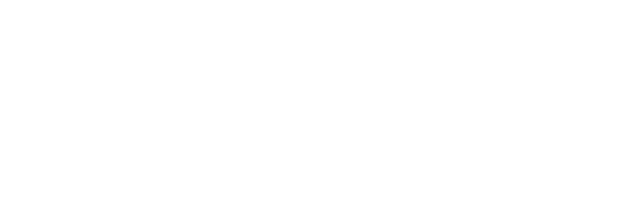
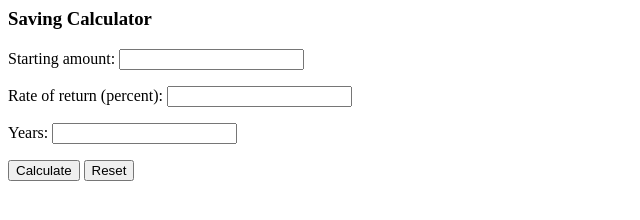
Before and after one commit to samirjha977/assignment-savings-calculator, a plain HTML site: page index.html in a window 1280 px wide. Shown: the whole page, without its empty margins (0-640 px from the left). Drawn offline with Linux system fonts and the light colour scheme.

Commit message:
Saving Cal

```diff
--- a/index.html
+++ b/index.html
@@ -1,13 +1,40 @@
 <html>
+
 <head>
-  <style>
-    /* Defines a cleaner look for tables */
-    table  { border-collapse: collapse; }
-    td, th { border: 1px solid black; padding: 3px 8px; }
-    th     { text-align: left; }
-  </style>
-  <script type="text/javascript" src="main.js" ></script>
+    <style>
+        /* Defines a cleaner look for tables */
+
+        table {
+            border-collapse: collapse;
+        }
+
+        td,
+        th {
+            border: 1px solid black;
+            padding: 3px 8px;
+        }
+
+        th {
+            text-align: left;
+        }
+    </style>
+    <script type="text/javascript" src="main.js"></script>
 </head>
+
 <body>
-</body>
+    <h3> Saving Calculator </h3>
+    <p>
+        Starting amount: <input type="text" id="amount" />
+    </p>
+    <p>
+        Rate of return (percent): <input type="text" id="percent" />
+    </p>
+    <p>
+        Years: <input type="text" id="year" />
+    </p>
+    <button type="button" onclick="calculate()"> Calculate</button>
+    <button type="button" onclick="reset()">Reset</button>
+    <p id="results_table">
+    </p>
+
 </html>
--- a/main.js
+++ b/main.js
@@ -0,0 +1,25 @@
+function calculate() {
+    var amount = parseFloat(document.getElementById("amount").value);
+    var year = parseFloat(document.getElementById("year").value);
+    var rate = parseFloat(document.getElementById("percent").value);
+    var resultsTable = document.getElementById("results_table");
+    var innerHTML = "";
+    innerHTML = "<table> <tr><th>Month</th><th> Interest</th> <th>Balance</th></tr>";
+    for (i = 1; i <= (year * 12); i++) {
+        var interest = (amount) * ((rate / 10) / 12);
+        var balance = amount + interest;
+        amount = balance;
+        innerHTML += "<tr><td>" + i + "</td><td>" + interest.toFixed(2) + "</td><td>" + balance.toFixed(2) + "</td></tr>";
+        resultsTable.innerHTML = innerHTML;
+    }
+}
+
+function reset() {
+    var resultsTable = document.getElementById("results_table");
+    resultsTable.innerHTML = "";
+    document.getElementById("amount").value = "";
+    document.getElementById("year").value = "";
+    document.getElementById("percent").value = "";
+
+
+}
```
